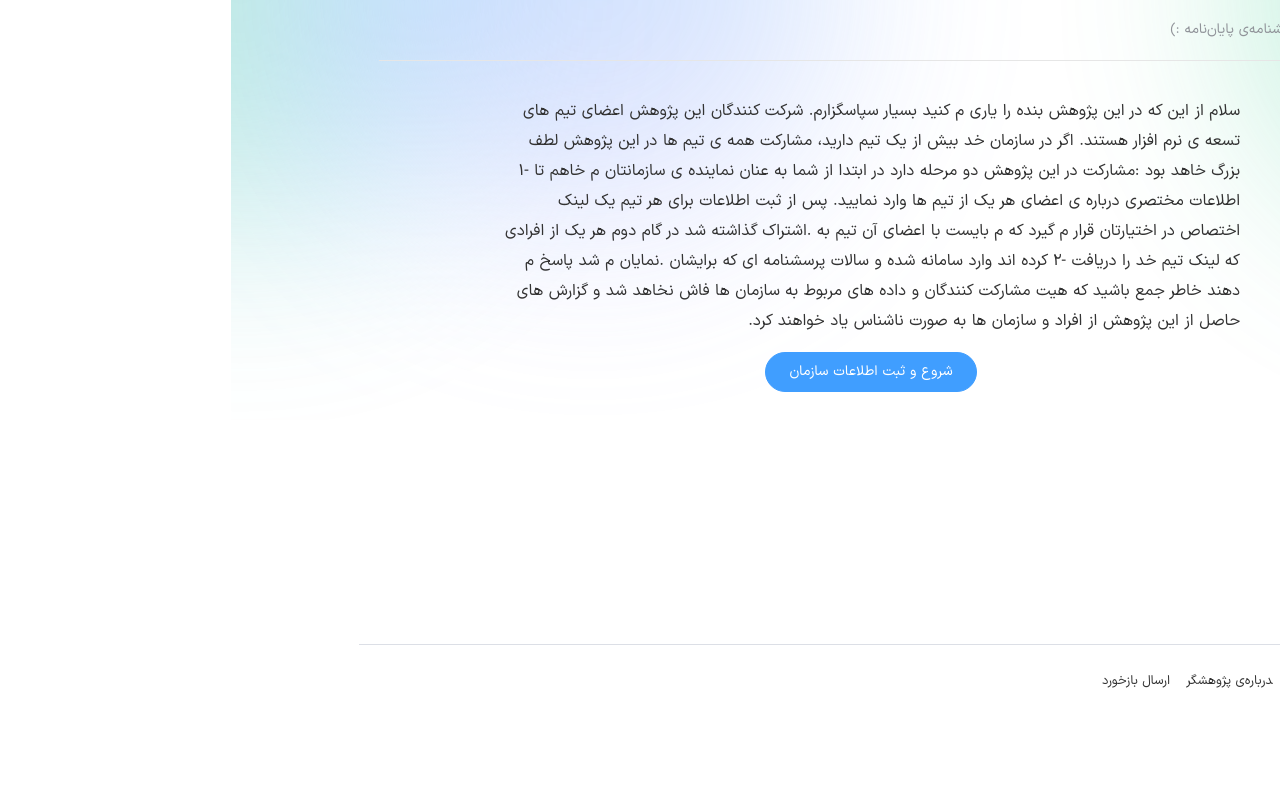
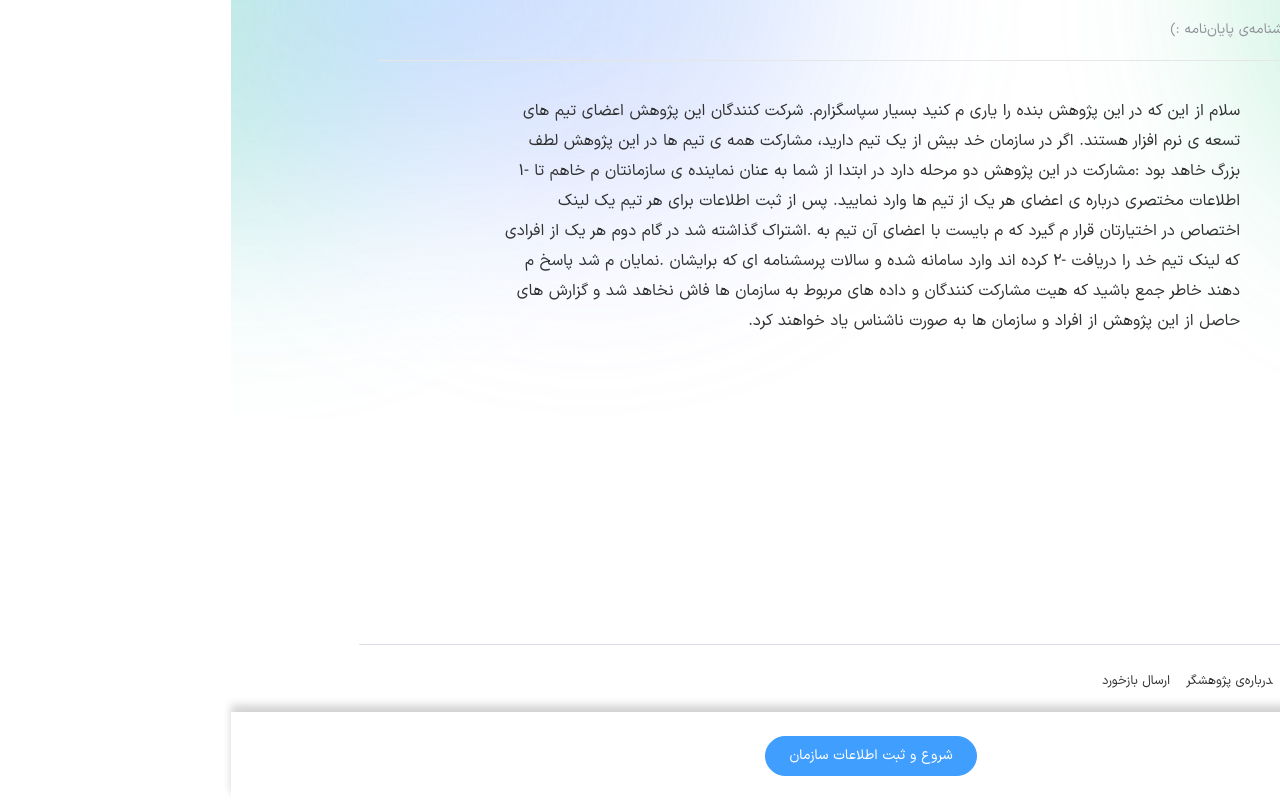
Before and after one commit to ashkantaravati/thesis-survey-app-front, a Vue app: page / in a window 1280 px wide. Built offline with nearby package versions, Linux system fonts and the light colour scheme; what @soerenmartius/vue3-clipboard would draw is missing.

Commit message:
fix btn to bottom in home

```diff
--- a/src/App.vue
+++ b/src/App.vue
@@ -124,4 +124,24 @@ a:focus {
   margin-right: 0.5rem !important;
 }
 /*  */
+
+
+.fix{
+  position: fixed;
+    bottom: 0;
+    z-index: 9999999;
+    background: #fff;
+    flex-shrink: 1;
+    flex-grow: 1;
+    width: 100%;
+    right: 0;
+    align-items: center;
+    left: 0;
+    box-shadow: 0 -7px 8px #1010102e;
+    padding: 1.5rem 0px;
+}
+.el-button.is-round {
+    border-radius: 46px;
+    padding: 19px 40px;
+}
 </style>
--- a/src/views/Home.vue
+++ b/src/views/Home.vue
@@ -12,7 +12,7 @@
     مربوط به سازمان ها فاش نخاهد شد و گزارش های حاصل از این پژوهش از افراد و
     سازمان ها به صورت ناشناس یاد خواهند کرد.
   </p>
-  <div class="jc-center d-flex">
+  <div class="jc-center d-flex fix">
     <router-link :to="{ name: 'register-landing' }">
       <el-button round type="primary"> شروع و ثبت اطلاعات سازمان</el-button>
     </router-link>
```
